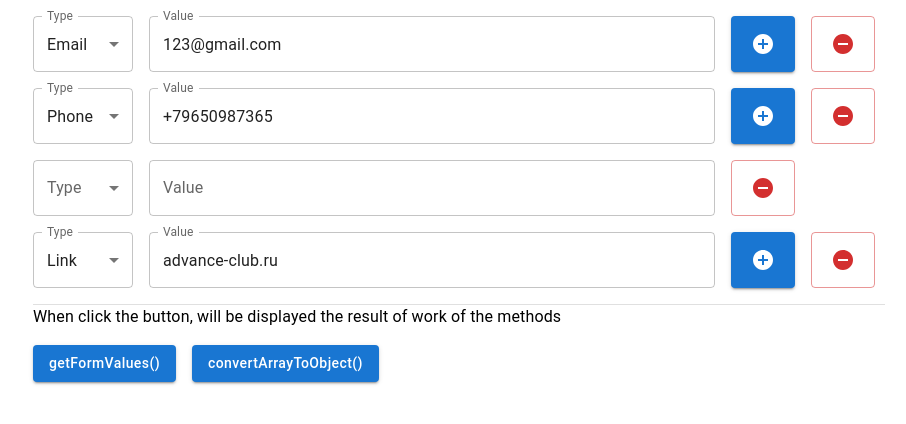
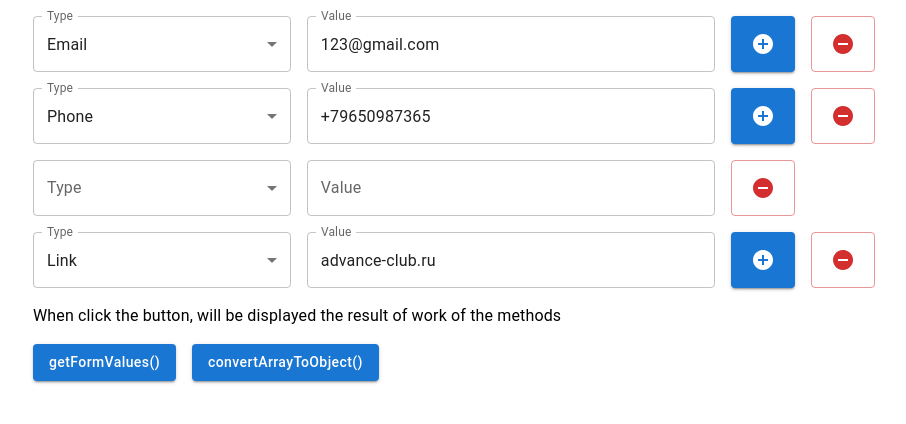
Before and after one commit to xsmirx/advance-test-task, a React (Create React App) app: page / in a window 1280 px wide. Shown: the top 424 px of the page, without its empty margins (181-1087 px from the left). Built offline with nearby package versions, Linux system fonts and the light colour scheme.

Commit message:
refactoring

```diff
--- a/src/App.js
+++ b/src/App.js
@@ -1,10 +1,9 @@
-import { Container, Divider } from "@mui/material";
+import { Container } from "@mui/material";
 import { useState } from "react";
-import Code from "./components/Code";
-import Form from "./components/Form";
+import Code from "./components/Code/Code";
+import Form from "./components/Form/Form";
 
-const App = () => {
-  const [state, setState] = useState([
+const initialState = [
   {
     type: "email",
     value: "123@gmail.com",
@@ -21,14 +20,15 @@ const App = () => {
     type: "link",
     value: "advance-club.ru",
   },
-  ]);
+];
+
+const App = () => {
+  const [state, setState] = useState(initialState);
 
   const addItem = (index) => {
-    setState([
-      ...state.slice(0, index + 1),
-      { type: "", value: "" },
-      ...state.slice(index + 1),
-    ]);
+    let newState = [...state];
+    newState.splice(index + 1, 0, { type: "", value: "" });
+    setState(newState);
   };
 
   const removeItem = (index) => {
@@ -64,7 +64,6 @@ const App = () => {
   return (
     <Container maxWidth="md">
       {items}
-      <Divider />
       <Code state={state} />
     </Container>
   );
--- a/src/components/Code.jsx
+++ b/src/components/Code/Code.jsx
@@ -48,7 +48,7 @@ const Code = ({ state }) => {
         methods
       </Typography>
 
-      <Box sx={{ display: "flex", gap: "1rem", m: "1rem 0" }}>
+      <Box sx={{ display: "flex", gap: "1rem", margin: "1rem 0" }}>
         <StyledBtn variant="contained" onClick={handlerGetBtn}>
           getFormValues()
         </StyledBtn>
@@ -59,9 +59,10 @@ const Code = ({ state }) => {
 
       {showGet && (
         <StyledCode elevation="5">
-          <pre>{JSON.stringify(getFormValues(state), null, 4)}</pre>
+          <pre>{JSON.stringify(getFormValues(state), null, 2)}</pre>
         </StyledCode>
       )}
+
       {showConvert && (
         <StyledCode elevation="5">
           <pre>
--- a/src/components/Form.jsx
+++ b/src/components/Form/Form.jsx
@@ -37,9 +37,10 @@ const Form = ({
           display: "flex",
           justifyContent: "space-between",
           gap: "1rem",
+          flexWrap: "wrap",
         }}
       >
-        <FormControl sx={{minWidth: "100px"}}>
+        <FormControl sx={{ flex: "1 1 100px" }}>
           <InputLabel id="type">Type</InputLabel>
           <Select
             id="type"
@@ -54,7 +55,7 @@ const Form = ({
             <MenuItem value="link">Link</MenuItem>
           </Select>
         </FormControl>
-        <FormControl fullWidth>
+        <FormControl sx={{ flex: "1 1 250px" }}>
           <TextField
             id="value"
             label="Value"
@@ -65,6 +66,7 @@ const Form = ({
         </FormControl>
       </Box>
 
+      <Box sx={{ flex: "1 0 144px", display: "flex", gap: "1rem" }}>
         {type && value && (
           <Button variant="contained" onClick={addItem}>
             <AddCircleIcon />
@@ -77,6 +79,7 @@ const Form = ({
           </Button>
         )}
       </Box>
+    </Box>
   );
 };
 
```
Lines whose indentation alone changed are shown as unchanged.
